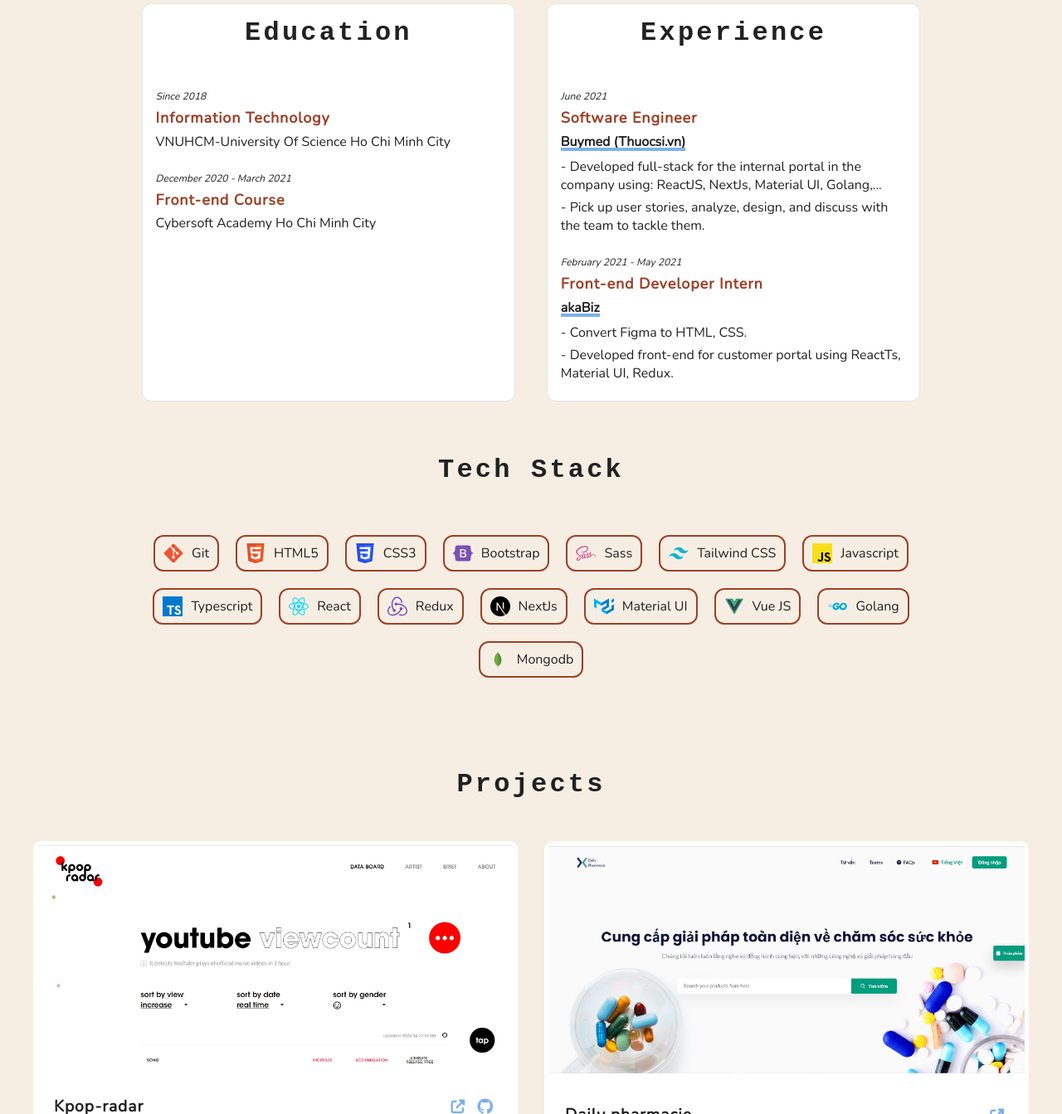
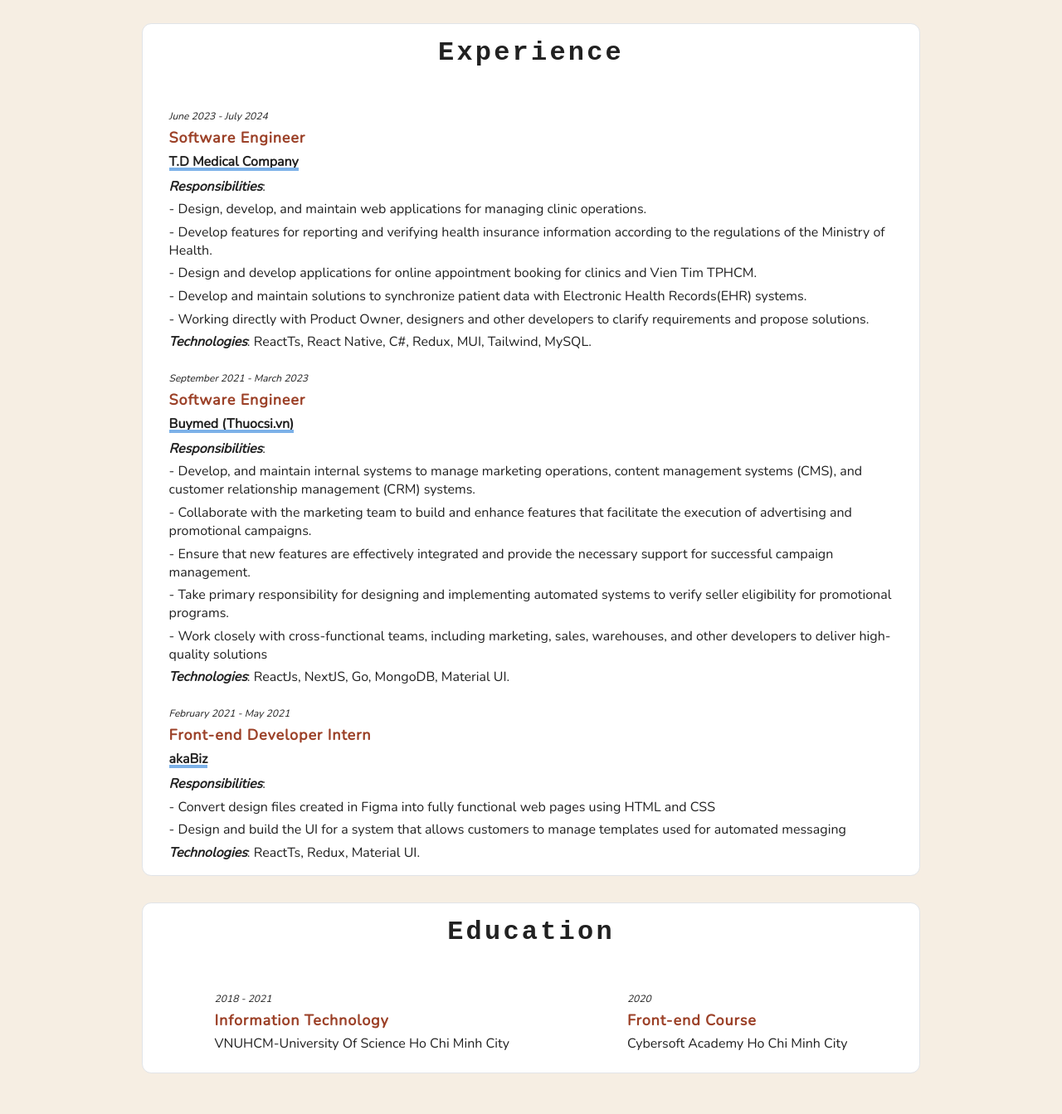
Before and after one commit to kimdungdt2412/kimdungdt2412.github.io, a website: page index.html in a window 1280 px wide. Shown: the part 1457-2800 px from the top of the page at 83% size. Drawn offline with nearby package versions, Linux system fonts and the light colour scheme.

Commit message:
update cv

```diff
--- a/css/home.css
+++ b/css/home.css
@@ -195,11 +195,11 @@
 
 /* --- EDUCATION & EXPERIENCE --- */
 
-.education-experience-container h3 {
+.education-experience-container h3, .experience-container h3 {
     margin-bottom: 50px;
 }
 
-.education-experience-container {
+.education-experience-container, .experience-container {
     background-color: white;
     border-radius: 0.7rem;
     border: 1px solid #e1e4e8;
@@ -321,18 +321,39 @@
     margin-bottom: 10px;
 }
 
+.strong {
+    font-weight: 700;
+    font-style: italic;
+}
 
 @media only screen and (min-width: 768px) {
     #education-experience {
-        display: flex;
-        flex-direction: row;
-        justify-content: space-between;
+        display: block;
         margin: 5rem 3.1rem 0 3.1rem;
     }
 
-    .education-experience-container {
-        width: 48%;
+    .education-experience-container, .experience-container {
+        width: 100%;
+        margin-top: 16px;
+        margin-bottom: 32px;
     }
+
+    .experience-container {
+        padding: 1rem 2rem;
+    }
+
+
+    .education-experience-info {
+        display: flex;
+        flex-direction: row;
+        justify-content: space-around;
+    }
+
+    .education-card {
+        max-width: 48%;
+    }
+
+
 
     #experience {
         margin-top: 0;
--- a/index.html
+++ b/index.html
@@ -12,7 +12,7 @@
     <meta property="og:title" content="Kim Dung" />
     <meta property="og:type" content="website" />
     <meta property="og:url" content="https://kimdungdt2412.github.io/" />
-    <meta property="og:description" content="Hi! I'm Kim Dung - Front-end developer" />
+    <meta property="og:description" content="Hi! I'm Kim Dung - Software Engineer" />
     <meta property="og:locale" content="en_US" />
     <meta property="og:image" content="https://anniew.xyz/img/me-icon-smiling.png" />
 
@@ -53,7 +53,7 @@
             <div class="landing-page-details">
                 <h1 class="small-title">Hi,</h1>
                 <h2 class="big-title">I'm <span class="my-name pink">Kim Dung</span></h2>
-                <h3 class="medium-title"><em>Front-end developer</em></h3>
+                <h3 class="medium-title"><em>Software Engineer</em></h3>
             </div>
             <div class="art-me">
                 <img src="./img/me-cute.gif">
@@ -66,6 +66,8 @@
                 <h2>about <span class="pink">me</span></h2>
             </div>
             <p class="section-description">
+                I have 3 years of experience in Software Development, with a strong focus on Front-End Development.
+                <br>
                 I'm passionate about learning new technologies and always keep concentrated on improving my self skills.
                 <br>
                 Being patient and responsible for working help me implement completely assigned tasks.
@@ -124,39 +126,90 @@
             </div>
         </section>
         <section id="education-experience">
-            <div id="education" class="education-experience-container">
-                <h3>Education</h3>
-                <div class="education-experience-card">
-                    <div class="card-info">
-                        <p class="date">Since 2018</p>
-                        <h4 class="green">Information Technology</h4>
-                        <p>VNUHCM-University Of Science
-                            Ho Chi Minh City</p>
-                    </div>
-                </div>
-                <div class="education-experience-card">
-                    <div class="card-info">
-                        <p class="date">
-                            December 2020 - March 2021</p>
-                        <h4 class="green">Front-end Course</h4>
-                        <p>Cybersoft Academy
-                            Ho Chi Minh City</p>
-                    </div>
-                </div>
-            </div>
-            <div id="experience" class="education-experience-container">
+
+            <div id="experience" class="experience-container">
                 <h3>Experience</h3>
                 <div class="education-experience-card">
                     <div class="card-info">
-                        <p class="date">June 2021</p>
+                        <p class="date">June 2023 - July 2024</p>
+                        <h4 class="green">Software Engineer</h4>
+                        <p class="company"><a href="https://precisionmed.com.vn/" target="_blank">T.D Medical
+                                Company</a>
+                        </p>
+                    </div>
+                    <div class="card-description">
+                        <b class="strong">Responsibilities</b>:
+
+                        <p>
+                            - Design, develop, and maintain web applications for managing clinic operations.
+                        </p>
+
+                        <p>
+                            - Develop features for reporting and verifying health insurance information according to
+                            the regulations of the Ministry of Health.
+                        </p>
+
+                        <p>
+                            - Design and develop applications for online appointment booking for clinics and Vien Tim
+                            TPHCM.
+                        </p>
+
+                        <p>
+                            - Develop and maintain solutions to synchronize patient data with Electronic Health
+                            Records(EHR)
+                            systems.
+                        </p>
+
+                        <p>
+                            - Working directly with Product Owner, designers and other developers to clarify
+                            requirements and
+                            propose solutions.
+                        </p>
+
+
+                        <p><b class="strong">Technologies</b>: ReactTs, React Native, C#, Redux, MUI, Tailwind, MySQL.
+                        </p>
+                    </div>
+                </div>
+
+                <div class="education-experience-card">
+                    <div class="card-info">
+                        <p class="date">September 2021 - March 2023</p>
                         <h4 class="green">Software Engineer</h4>
                         <p class="company"><a href="https://thuocsi.vn/home" target="_blank">Buymed (Thuocsi.vn)</a>
                         </p>
                     </div>
                     <div class="card-description">
-                        <p>- Developed full-stack for the internal portal in the company using: ReactJS, NextJs,
-                            Material UI, Golang,...</p>
-                        <p>- Pick up user stories, analyze, design, and discuss with the team to tackle them.</p>
+                        <b class="strong">Responsibilities</b>:
+
+                        <p>
+                            - Develop, and maintain internal systems to manage marketing operations, content management systems
+                            (CMS), and customer relationship management (CRM) systems.
+                        </p>
+
+                        <p>
+                            - Collaborate with the marketing team to build and enhance features that facilitate the execution of
+                            advertising and promotional campaigns.
+                        </p>
+
+                        <p>
+                            - Ensure that new features are effectively integrated and provide the necessary support for successful
+                            campaign management.
+                        </p>
+
+                        <p>
+                            - Take primary responsibility for designing and implementing automated systems to verify seller eligibility
+                            for promotional programs.
+                        </p>
+
+                        <p>
+                            - Work closely with cross-functional teams, including marketing, sales, warehouses, and other developers
+                            to deliver high-quality solutions
+                        </p>
+
+
+                        <p><b class="strong">Technologies</b>: ReactJs, NextJS, Go, MongoDB, Material UI.
+                        </p>
                     </div>
                 </div>
                 <div class="education-experience-card">
@@ -167,11 +220,51 @@
                         </p>
                     </div>
                     <div class="card-description">
-                        <p>- Convert Figma to HTML, CSS.</p>
-                        <p>- Developed front-end for customer portal using ReactTs, Material UI, Redux.</p>
                         <p>
+
+                            <b class="strong">Responsibilities</b>:
+
+                        <p>
+                            - Convert design files created in Figma into fully functional web pages using HTML and CSS
+                        </p>
+
+                        <p>
+                            - Design and build the UI for a system that allows customers to manage templates used for automated
+                            messaging
+                        </p>
+
+
+
+                        <p><b class="strong">Technologies</b>: ReactTs, Redux, Material UI.
+                        </p>
+
                     </div>
                 </div>
+            </div>
+
+            <div id="education" class="education-experience-container">
+                <h3>Education</h3>
+                <div class="education-experience-info">
+                    <div class="education-card">
+                        <div class="card-info">
+                            <p class="date">2018 - 2021</p>
+                            <h4 class="green">Information Technology</h4>
+                            <p>VNUHCM-University Of Science
+                                Ho Chi Minh City</p>
+                        </div>
+                    </div>
+                    <div class="education-card">
+                        <div class="card-info">
+                            <p class="date">
+                                2020</p>
+                            <h4 class="green">Front-end Course</h4>
+                            <p>Cybersoft Academy
+                                Ho Chi Minh City</p>
+                        </div>
+                    </div>
+                </div>
+
+            </div>
         </section>
         <section id="tech-stack">
             <h3>Tech Stack</h3>
@@ -250,8 +343,10 @@
                                 <span>TailwindCss</span>
                             </div>
                             <p class="project-description">
-                                This is a frontend clone of Kpop-radar's website - a website provides objective data by detecting an artist’s fandom size, growth, and achieved milestones across social platforms.
-                                <br/>
+                                This is a frontend clone of Kpop-radar's website - a website provides objective data by
+                                detecting an artist’s fandom size, growth, and achieved milestones across social
+                                platforms.
+                                <br />
                                 API is provided by Kpop-radar.
                             </p>
                         </div>
@@ -259,7 +354,7 @@
 
                     <div class="card">
                         <img src="./img/project-preview/dailypharmacie.jpg" alt="Project Preview Screenshot"
-                            class="card-preview-img" >
+                            class="card-preview-img">
                         <div class="card-info">
                             <div class="title-and-links">
                                 <span class="project-title">
```
Also changed, not shown: 1 other file.
